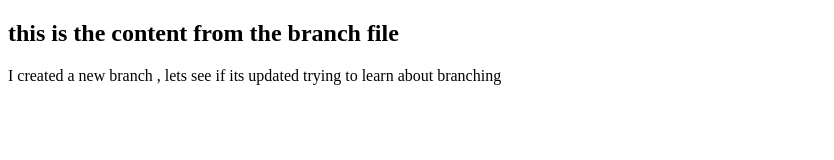
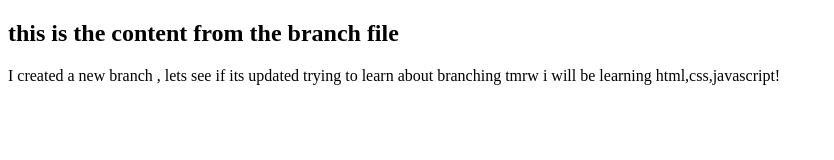
Before and after one commit to SUNILR7/MyPortfolio, a plain HTML site: page index.html in a window 1280 px wide. Shown: the whole page, without its empty margins (0-834 px from the left). Drawn offline with Linux system fonts and the light colour scheme.

Commit message:
update html page
added 14th line

```diff
--- a/index.html
+++ b/index.html
@@ -11,5 +11,6 @@
     I created a new branch , lets see if its updated
 
     trying to learn about branching
+    tmrw i will be learning html,css,javascript!
 </body>
 </html>
```
